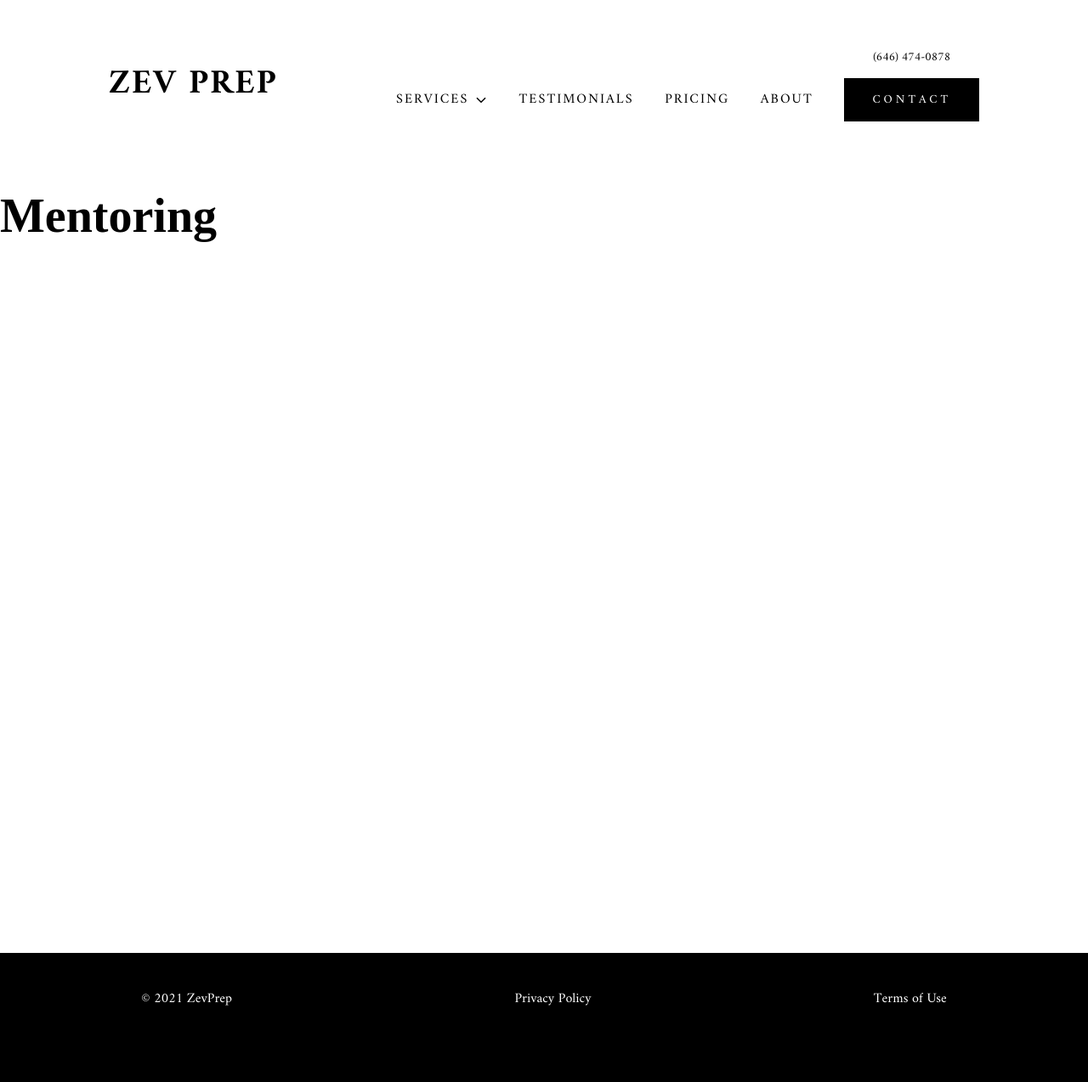
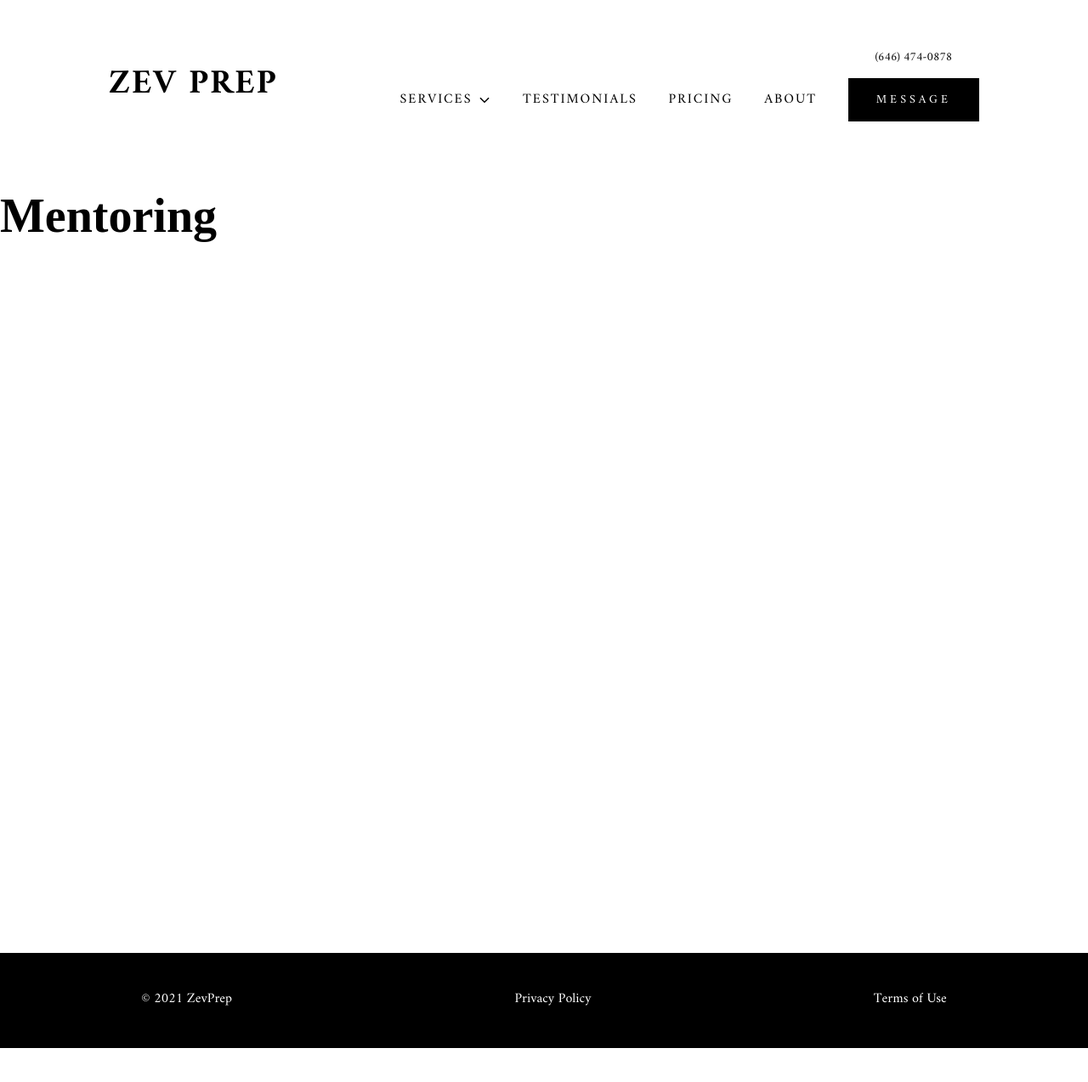
Before and after one commit to aaronzomback/zevprep, a Jekyll site: the page built from mentoring.html, in a window 1280 px wide. Shown: the whole page at 85% size. Built offline with Jekyll 4.4.1, drawn with Linux system fonts in a browser that asks for light colours; nearby versions of some CDN libraries; after the commit the page ends 1234 px from its top, so only the background shows below that.

Commit message:
styling fixes per zev

```diff
--- a/_includes/header.html
+++ b/_includes/header.html
@@ -17,7 +17,7 @@
          <a href="/about" class="underline">About</a>
          <div class="inline-flex">
            <div class="phone" style="padding-bottom: 12px; text-align: center;">(646) 474-0878</div>
-           <div class="contact-box">Contact</div>
+           <div class="contact-box">Message</div>
          </div>
      </div>
    </nav>
--- a/_sass/_footer.scss
+++ b/_sass/_footer.scss
@@ -25,6 +25,6 @@
   padding-top: 24px;
   padding-bottom: 64px;
   bottom: 0;
-  height: 4rem;            /* Footer height */
+  height: 1.5rem;            /* Footer height */
 }
 //
--- a/_sass/_index.scss
+++ b/_sass/_index.scss
@@ -70,7 +70,7 @@
 }
 
 section.index-about {
-  height: 1000px;
+  height: 824px;
   width: 100%;
   margin-left: auto;
   margin-right: auto;
@@ -82,7 +82,7 @@
   font-family: "Amiri";
   color: white;
   background-color: black;
-  padding-bottom: 96px;
+  padding-bottom: 40px;
 
   div.about-text {
     flex: 2;
@@ -173,7 +173,7 @@
 }
 
   h1 {
-    margin-top: 120px;
+    margin-top: 80px;
     display: flex;
     justify-content: center;
     font-family: "Amiri";
@@ -562,8 +562,7 @@
   font-family: "Amiri";
   background-color: white;
   color: black;
-  height: 900px;
-  width: 100vw;
+  height: 872px;
 
   h1 {
     display: flex;
```
Also changed, not shown: index.html (+6 -6 lines).
